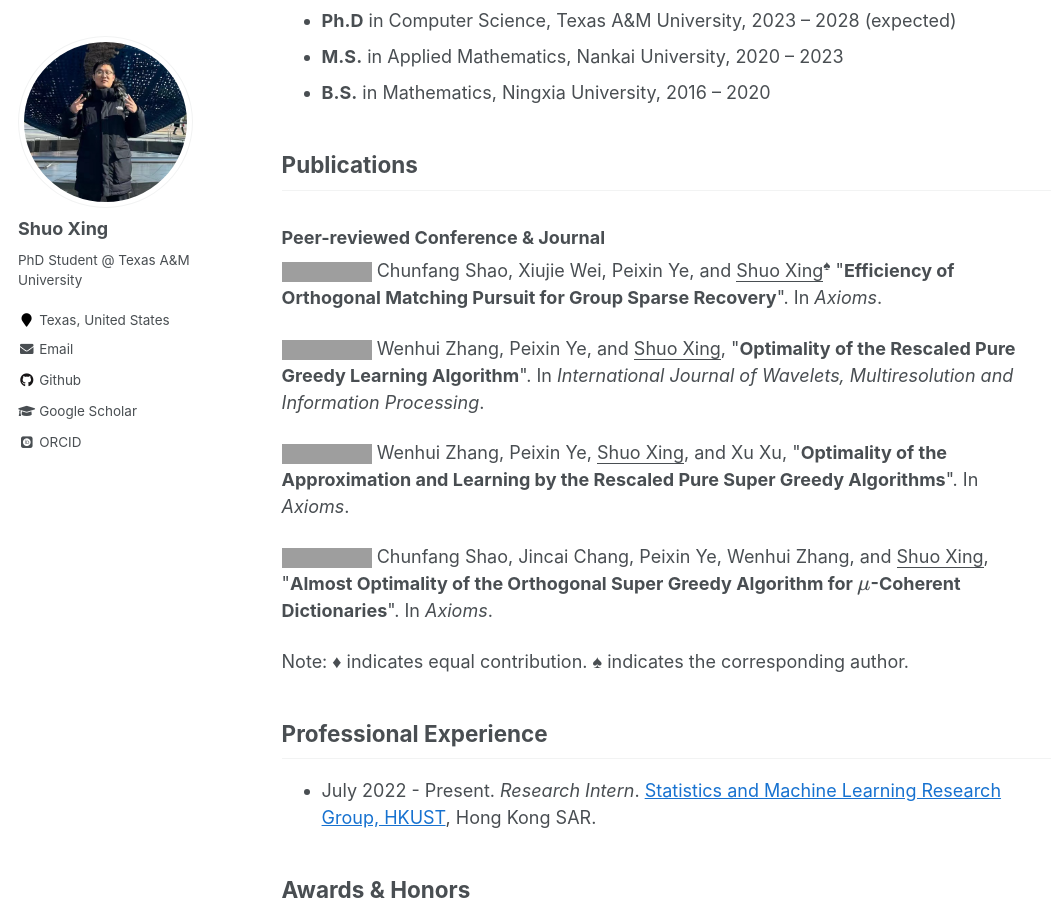
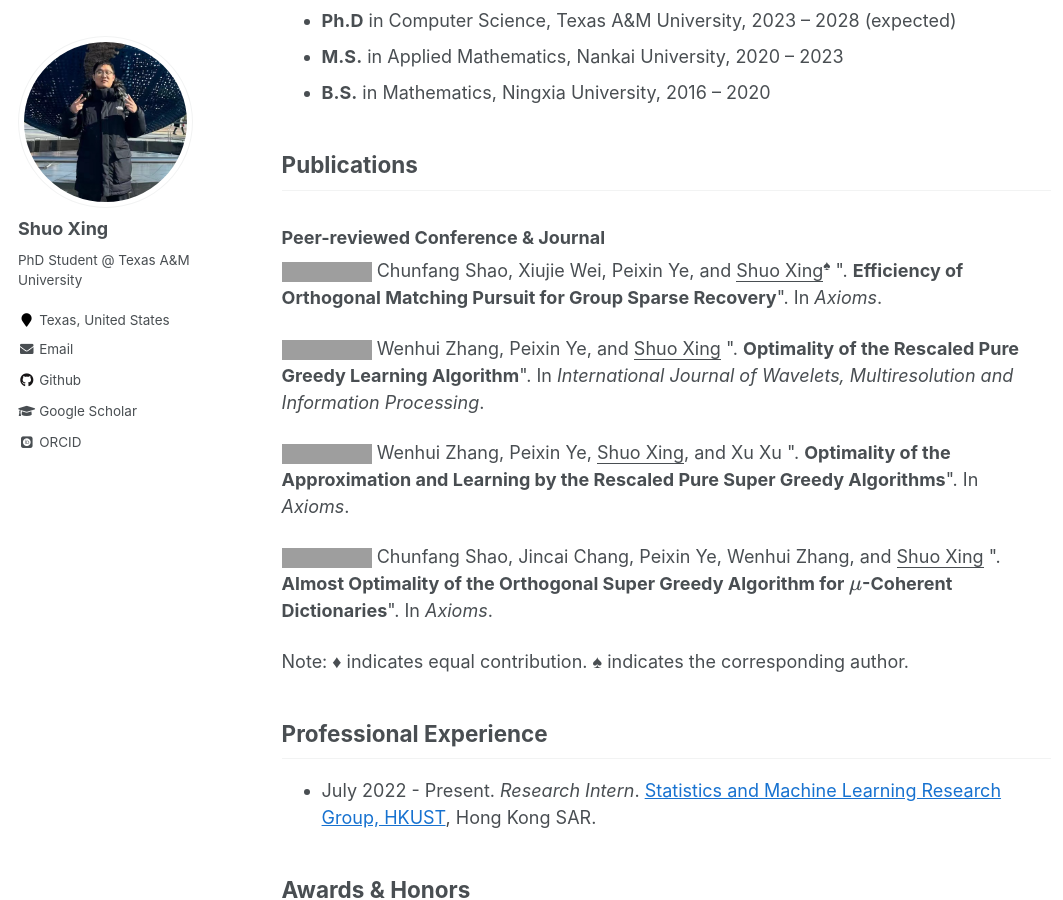
Before and after one commit to ShuoXing98/shuoxing98.github.io, a Jekyll site: the page built from _pages/about.md, in a window 1280 px wide and 900 px high, scrolled down 1050 px, cut to the strip 0-900 px from the top of the window. Shown: the whole strip, without its empty margins (0-1063 px from the left). Built offline with Jekyll 4.4.1, drawn with Linux system fonts in a browser that asks for light colours; some web fonts are replaced; formulas are drawn with MathJax 3; comment, search, counter and statistics services are not loaded; grey boxes are pictures that could not be loaded.

Commit message:
Update about.md

```diff
--- a/_pages/about.md
+++ b/_pages/about.md
@@ -41,13 +41,13 @@ BTW, thanks for the photo taken by my best friend **Lin Feng**!
 
 ### Peer-reviewed Conference & Journal
 
-<a href="https://www.mdpi.com/2075-1680/12/4/389" target="_blank"><img src="https://img.shields.io/badge/Axioms-2023-blue?style=flat-square"></a> Chunfang Shao, Xiujie Wei, Peixin Ye, and <u>Shuo Xing</u><sup>&spades;</sup> &quot;**Efficiency of Orthogonal Matching Pursuit for Group Sparse Recovery**&quot;. In *Axioms*.
+<a href="https://www.mdpi.com/2075-1680/12/4/389" target="_blank"><img src="https://img.shields.io/badge/Axioms-2023-blue?style=flat-square"></a> Chunfang Shao, Xiujie Wei, Peixin Ye, and <u>Shuo Xing</u><sup>&spades;</sup> &quot;. **Efficiency of Orthogonal Matching Pursuit for Group Sparse Recovery**&quot;. In *Axioms*.
 
-<a href="https://www.worldscientific.com/doi/10.1142/S0219691322500485" target="_blank"><img src="https://img.shields.io/badge/IJWMIP-2022-blue?style=flat-square"></a> Wenhui Zhang, Peixin Ye, and <u>Shuo Xing</u>, &quot;**Optimality of the Rescaled Pure Greedy Learning Algorithm**&quot;. In *International Journal of Wavelets, Multiresolution and Information Processing*.
+<a href="https://www.worldscientific.com/doi/10.1142/S0219691322500485" target="_blank"><img src="https://img.shields.io/badge/IJWMIP-2022-blue?style=flat-square"></a> Wenhui Zhang, Peixin Ye, and <u>Shuo Xing</u> &quot;. **Optimality of the Rescaled Pure Greedy Learning Algorithm**&quot;. In *International Journal of Wavelets, Multiresolution and Information Processing*.
 
-<a href="https://www.mdpi.com/2075-1680/11/9/437" target="_blank"><img src="https://img.shields.io/badge/Axioms-2022-blue?style=flat-square"></a> Wenhui Zhang, Peixin Ye, <u>Shuo Xing</u>, and Xu Xu, &quot;**Optimality of the Approximation and Learning by the Rescaled Pure Super Greedy Algorithms**&quot;. In *Axioms*.
+<a href="https://www.mdpi.com/2075-1680/11/9/437" target="_blank"><img src="https://img.shields.io/badge/Axioms-2022-blue?style=flat-square"></a> Wenhui Zhang, Peixin Ye, <u>Shuo Xing</u>, and Xu Xu &quot;. **Optimality of the Approximation and Learning by the Rescaled Pure Super Greedy Algorithms**&quot;. In *Axioms*.
 
-<a href="https://www.mdpi.com/2075-1680/11/5/186" target="_blank"><img src="https://img.shields.io/badge/Axioms-2022-blue?style=flat-square"></a> Chunfang Shao, Jincai Chang, Peixin Ye, Wenhui Zhang, and <u>Shuo Xing</u>, &quot;**Almost Optimality of the Orthogonal Super Greedy Algorithm for $μ$-Coherent Dictionaries**&quot;. In *Axioms*.
+<a href="https://www.mdpi.com/2075-1680/11/5/186" target="_blank"><img src="https://img.shields.io/badge/Axioms-2022-blue?style=flat-square"></a> Chunfang Shao, Jincai Chang, Peixin Ye, Wenhui Zhang, and <u>Shuo Xing</u> &quot;. **Almost Optimality of the Orthogonal Super Greedy Algorithm for $μ$-Coherent Dictionaries**&quot;. In *Axioms*.
 
 
 <!-- ### Manuscript & Submission
```
